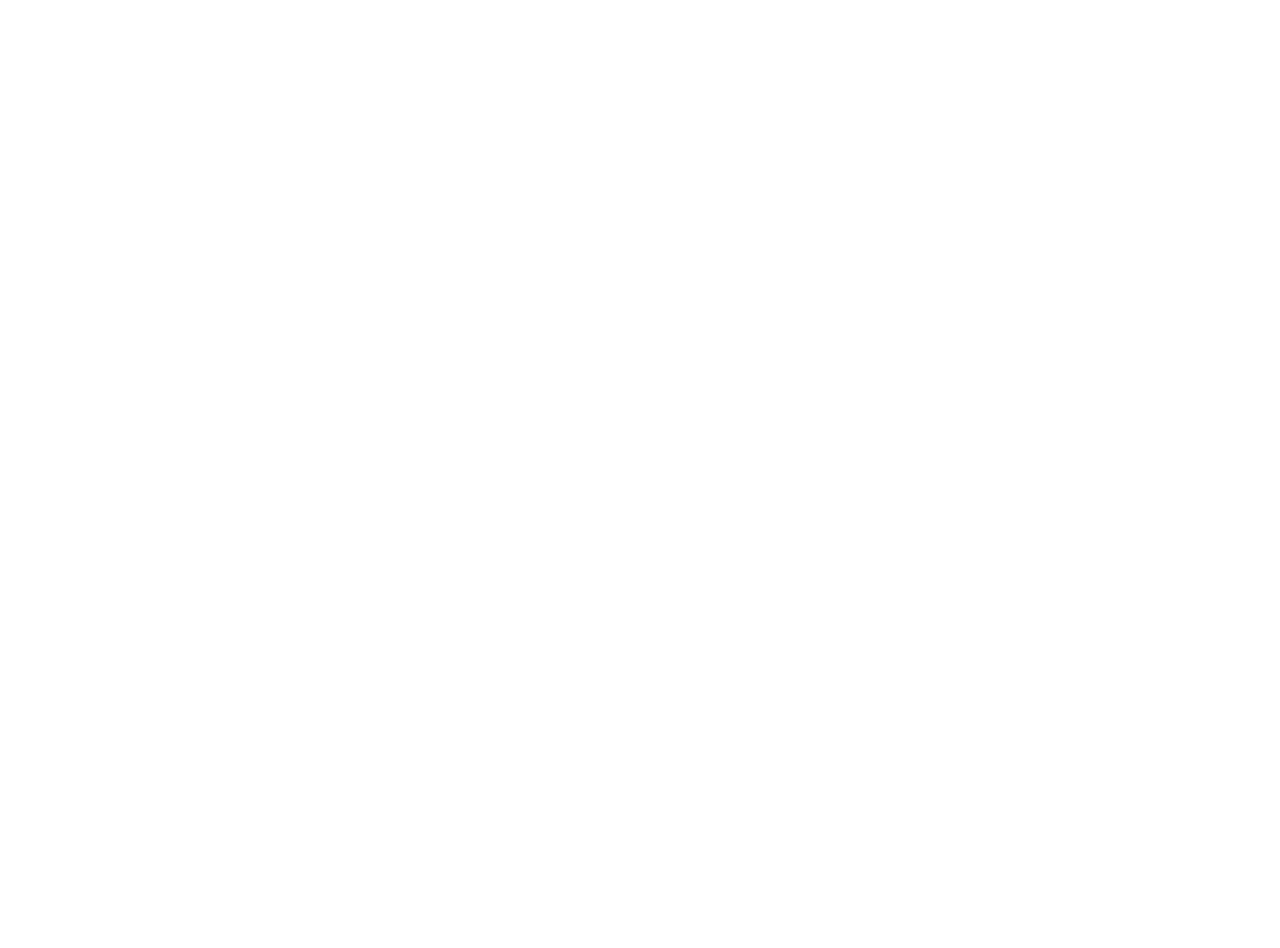
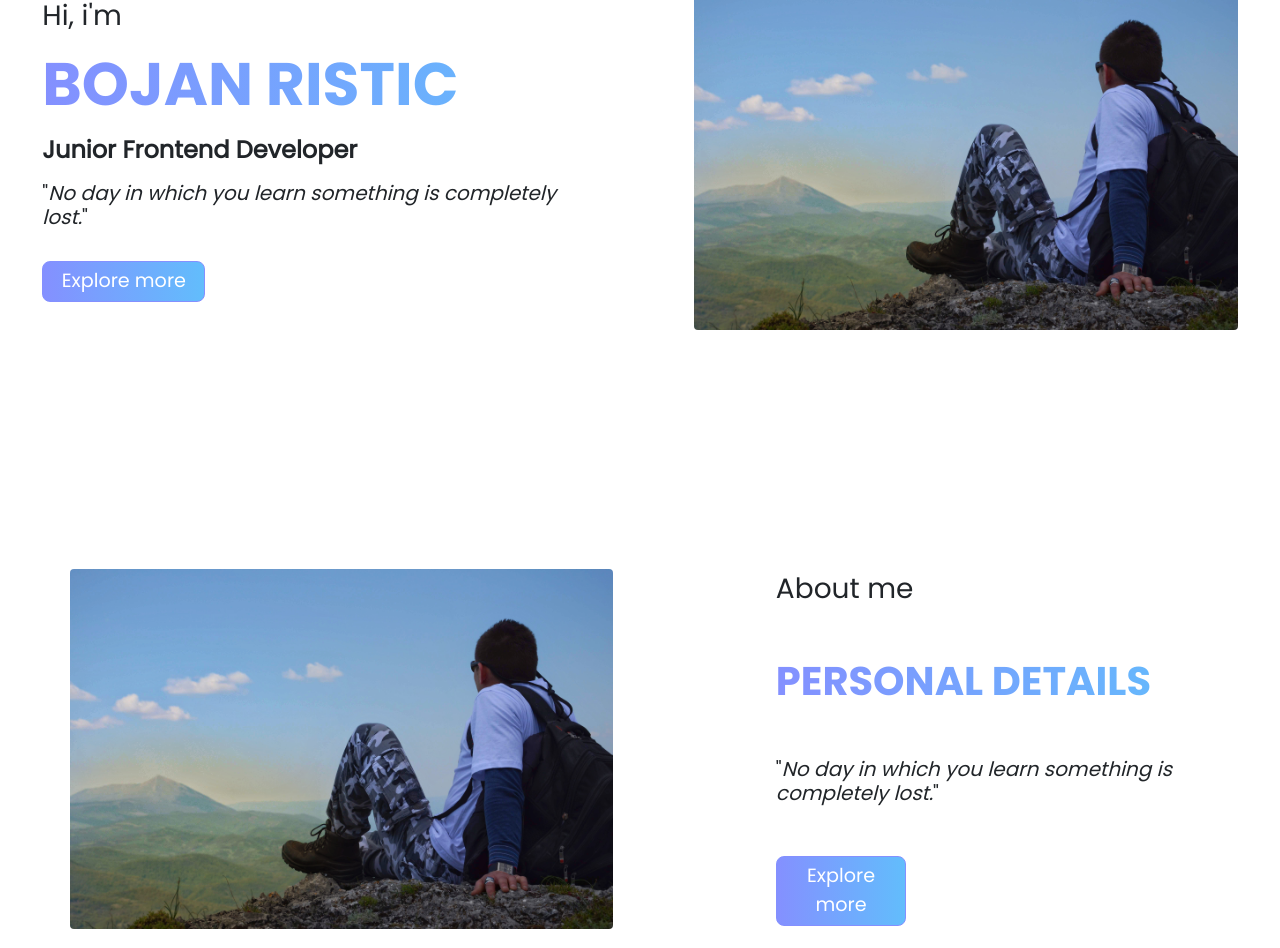
Before and after one commit to BokiThe/myPortfolio, a React (Create React App) app: page / in a window 1280 px wide. Shown: the part 330-1278 px from the top of the page. Before the commit the page ends 800 px from the top, so only its background shows below. Built offline with nearby package versions, Linux system fonts and the light colour scheme; the HTML template or start-up script is replaced by a standard one.

Commit message:
about us section added

```diff
--- a/src/index.css
+++ b/src/index.css
@@ -4,6 +4,11 @@
   src: local("Poppins"),
    url("../public/fonts/Poppins/Poppins-Regular.ttf") format("truetype");
   }
+  @font-face {
+    font-family: "Poppins-Bold";
+    src: local("Poppins"),
+     url("../public/fonts/Poppins/Poppins-Bold.ttf") format("truetype");
+    }
 
 *{
   font-family: "Poppins", sans-serif;
--- a/src/screens/homePage/homePage.css
+++ b/src/screens/homePage/homePage.css
@@ -15,3 +15,17 @@
     box-shadow: -1px 4px 15px 5px rgba(132,144,255,0.65);
     transition: all 0.3s ease 0s;
 }
+.h1Gradient{
+    background: -webkit-linear-gradient(0deg, #8490ff 0%, #62bdfc 100%);
+    -webkit-background-clip: text;
+    -webkit-text-fill-color: transparent;
+    font-family: "Poppins-Bold", sans-serif;
+}
+.rowMargin{
+    margin-bottom: 70px !important;
+  }
+  .textAbout{
+    display: flex;
+    flex-direction: column;
+    height: 397.4px;
+  }
--- a/src/screens/homePage/homePage.js
+++ b/src/screens/homePage/homePage.js
@@ -2,21 +2,54 @@
 import Container from "react-bootstrap/Container";
 import Row from "react-bootstrap/Row";
 import Col from "react-bootstrap/Col";
+import Image from "react-bootstrap/Image";
 import { Link } from "react-router-dom";
+import rtanj from "../../ilustrations/rtanj.jpeg";
 import "./homePage.css";
 function homePage() {
   return (
-    <Container fluid>
-      <Row className="my-4 justify-content-around">
-        <Col className="col-xl-6 col-lg-6 col-md-6 col-sm-12 col-12  p-0">
-          <h3>Hi, i'm</h3>
-          <h1>Bojan Ristic</h1>
-          <h4>Junior Frontend Developer</h4>
+    <Container fluid className="p-0 m-0">
+      <Row
+        className=" justify-content-around align-items-center flex-wrap-reverse "
+        style={{ height: "100vh" }}
+      >
+        <Col className="col-xl-5 col-lg-5 col-md-12 col-sm-12 col-12 p-0">
+          <h3 className="my-3">Hi, i'm</h3>
+          <h1 className="h1Gradient my-3" style={{ fontSize: "60px" }}>
+            BOJAN RISTIC
+          </h1>
+          <h4>
+            {" "}
+            <strong>Junior Frontend Developer</strong>
+          </h4>
+          <h5 className="my-3">
+            {" "}
+            "<i>No day in which you learn something is completely lost.</i>"
+          </h5>
+          <Link className="btnExplore my-3" to="/AboutMe">
+            Explore more
+          </Link>
+        </Col>
+        <Col className="col-xl-5 col-lg-5 col-md-12 col-sm-12 col-12  p-0 ">
+          <Image fluid rounded src={rtanj} alt="rtanj_mountain" />
+        </Col>
+      </Row>
+      <Row className="  justify-content-around align-items-center">
+        <Col className="col-xl-5 col-lg-5 col-md-12 col-sm-12 col-12  p-0">
+          <Image fluid rounded src={rtanj} alt="rtanj_mountain" />
+        </Col>
+        <Col className="col-xl-4 col-lg-4 col-md-12 col-sm-12 col-12 justify-content-around textAbout p-0">
+          <h3>About me</h3>
+          <h1 className="h1Gradient">PERSONAL DETAILS</h1>
+
+          <h5>
+            {" "}
+            "<i>No day in which you learn something is completely lost.</i>"
+          </h5>
           <Link className="btnExplore" to="/AboutMe">
             Explore more
           </Link>
         </Col>
-        <Col className="col-xl-6 col-lg-6 col-md-6 col-sm-12 col-12  p-0 mb-auto"></Col>
       </Row>
     </Container>
   );
```
Also changed, not shown: src/ilustrations/rtanj.jpeg (added).
